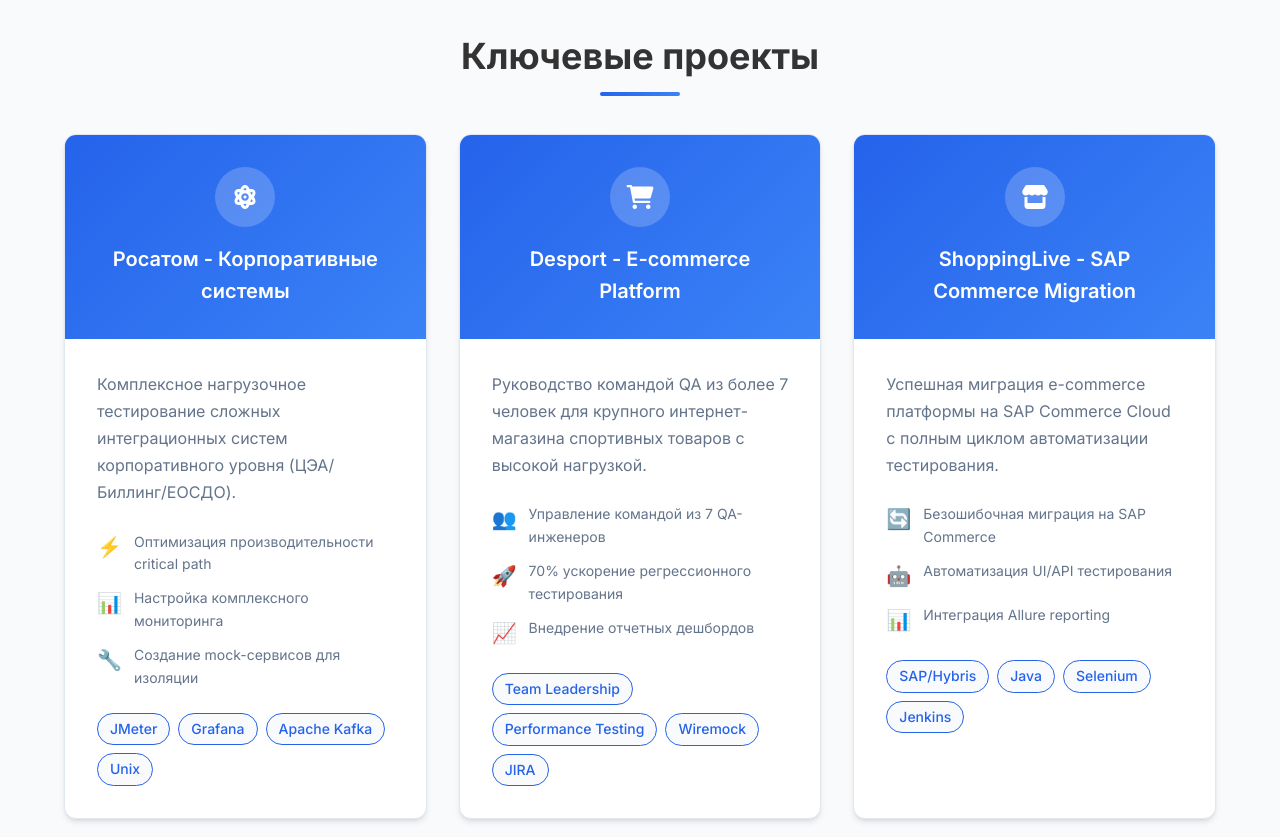
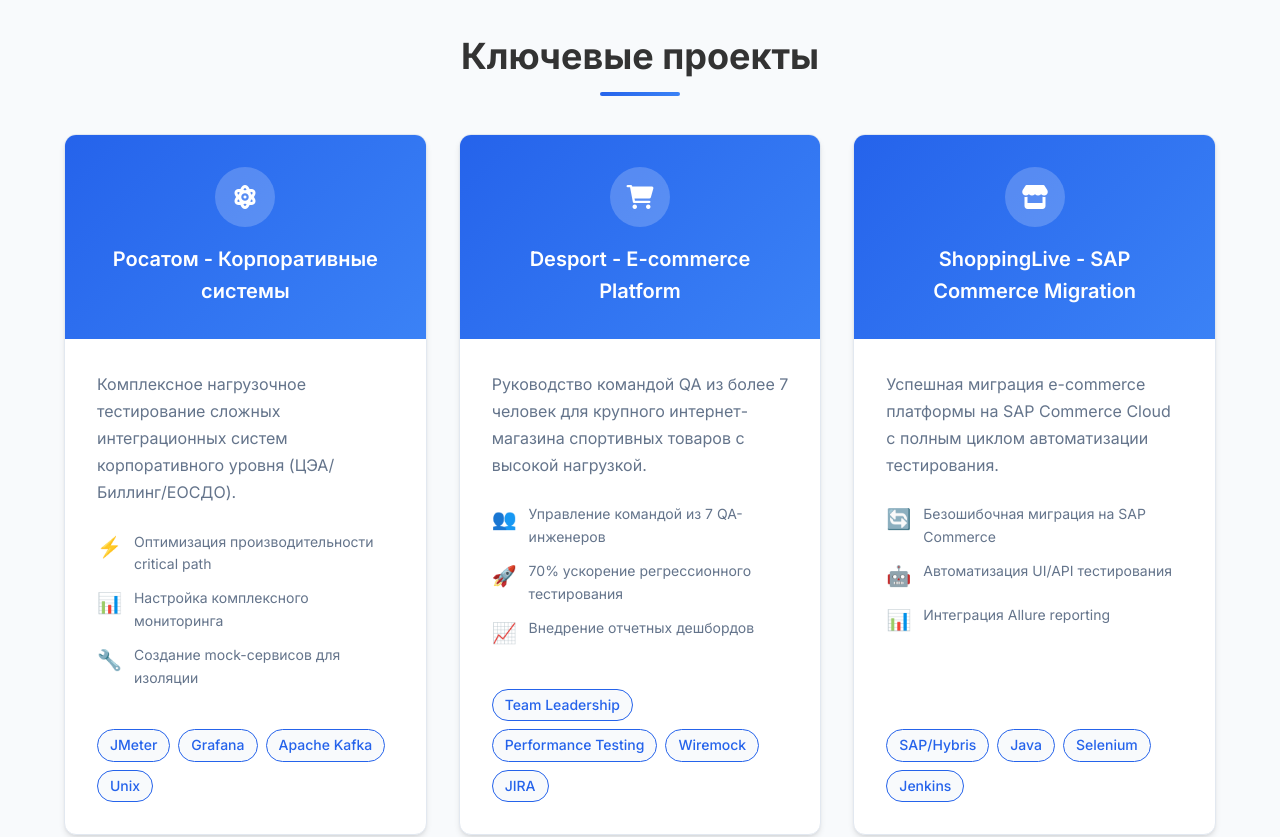
Before and after one commit to prosko111/resume-page-kostin, a website: page index.html in a window 1280 px wide. Shown: the part 6180-7017 px from the top of the page. Drawn offline with nearby package versions, Linux system fonts and the light colour scheme.

Commit message:
Fix project cards alignment: add flexbox layout and consistent heights

```diff
--- a/assets/css/style.css
+++ b/assets/css/style.css
@@ -701,6 +701,10 @@
     box-shadow: var(--shadow-md);
     transition: var(--transition);
     border: 1px solid #e2e8f0;
+    display: flex;
+    flex-direction: column;
+    height: 100%;
+    min-height: 500px;
 }
 
 .project-card:hover {
@@ -737,6 +741,9 @@
 
 .project-content {
     padding: 2rem;
+    display: flex;
+    flex-direction: column;
+    flex-grow: 1;
 }
 
 .project-description {
@@ -747,13 +754,16 @@
 
 .project-achievements {
     margin-bottom: 1.5rem;
+    flex-grow: 1;
+    display: flex;
+    flex-direction: column;
+    gap: 0.75rem;
 }
 
 .achievement-item {
     display: flex;
     align-items: flex-start;
     gap: 0.75rem;
-    margin-bottom: 0.75rem;
 }
 
 .achievement-icon {
@@ -770,6 +780,8 @@
     display: flex;
     flex-wrap: wrap;
     gap: 0.5rem;
+    margin-top: auto;
+    padding-top: 1rem;
 }
 
 /* Contact Section */
```
